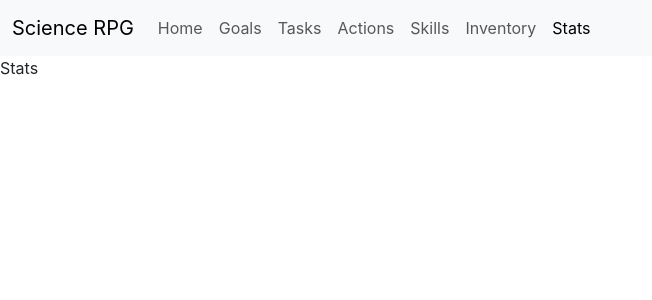
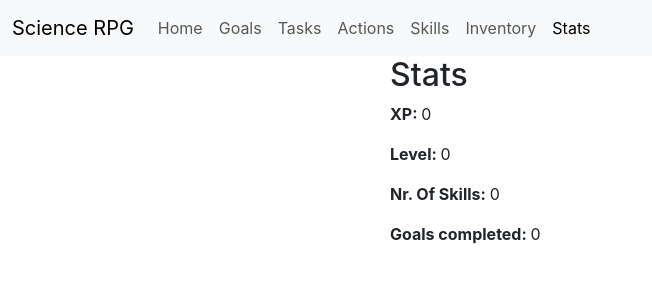
Before and after one commit to tomasantunes/science-rpg, a React (Create React App) app in the folder frontend/: page /stats in a window 1280 px wide. Shown: the top 300 px of the page, without its empty margins (0-652 px from the left). Built offline with nearby package versions, Linux system fonts and the light colour scheme.

Commit message:
Create stats page

```diff
--- a/frontend/src/components/Stats.js
+++ b/frontend/src/components/Stats.js
@@ -1,11 +1,29 @@
-import React from 'react';
+import React, {useState, useEffect} from 'react';
 import Navbar from './Navbar';
 
 export default function Stats() {
+  const [xp, setXp] = useState(0);
+  const [level, setLevel] = useState(0);
+  const [nrSkills, setNrSkills] = useState(0);
+  const [nrGoalsCompleted, setNrGoalsCompleted] = useState(0);
+
+  function loadStats() {
+
+  }
+
+  useEffect(() => {
+    loadStats();
+  }, [])
   return (
     <>
       <Navbar />
-      <div>Stats</div>
+      <div className="small-container">
+        <h2>Stats</h2>
+        <p><b>XP: </b>{xp}</p>
+        <p><b>Level: </b>{level}</p>
+        <p><b>Nr. Of Skills: </b>{nrSkills}</p>
+        <p><b>Goals completed: </b>{nrGoalsCompleted}</p>
+      </div>
     </>
 
   )
```
